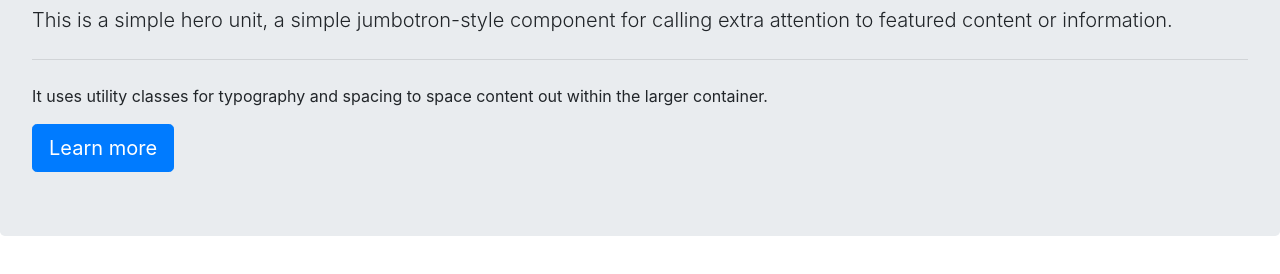
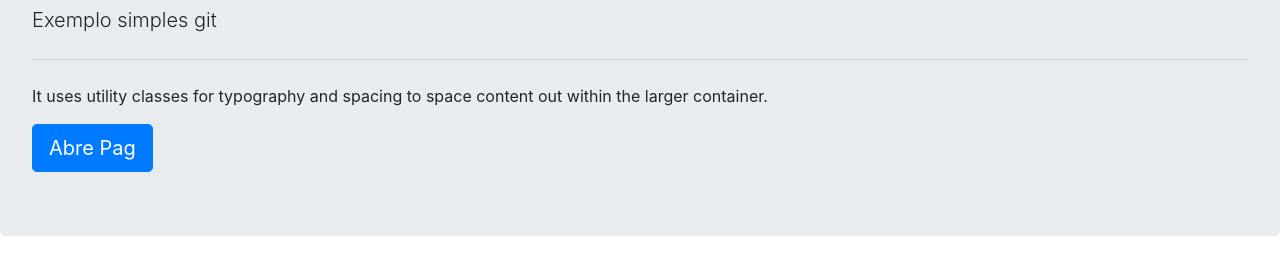
Before and after one commit to MarioJr2019/projetoGit, a plain HTML site: page index.html in a window 1280 px wide. Shown: the part 190-464 px from the top of the page. Drawn offline with nearby package versions, Linux system fonts and the light colour scheme.

Commit message:
alterando de novo

```diff
--- a/index.html
+++ b/index.html
@@ -48,10 +48,10 @@
 </nav>
 <div class="jumbotron">
   <h1 class="display-4">Ola,Mundo</h1>
-  <p class="lead">This is a simple hero unit, a simple jumbotron-style component for calling extra attention to featured content or information.</p>
+  <p class="lead">Exemplo simples git</p>
   <hr class="my-4">
   <p>It uses utility classes for typography and spacing to space content out within the larger container.</p>
-  <a class="btn btn-primary btn-lg" href="blog.html" role="button">Learn more</a>
+  <a class="btn btn-primary btn-lg" href="blog.html" role="button">Abre Pag</a>
 </div>
     <!-- Optional JavaScript -->
     <!-- jQuery first, then Popper.js, then Bootstrap JS -->
```
